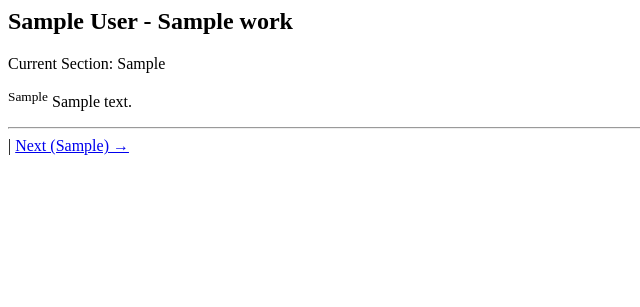
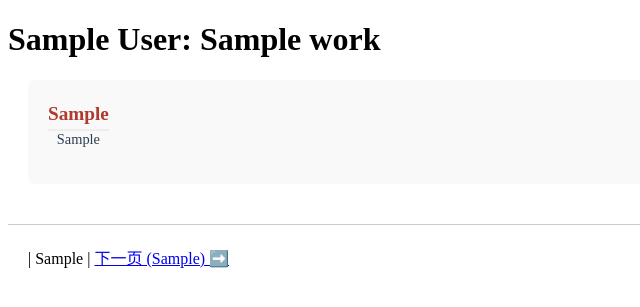
Before and after one commit to ayx-dg/latin_tool, a Django app: template templates/detail.html in a window 1280 px wide. Shown: the top 307 px of the page, without its empty margins (0-640 px from the left). Run offline with Django 5.2, Linux system fonts and the light colour scheme; tables that the repository leaves empty hold one stand-in row (values such as "Sample post"); the template is opened without the code that fills it: values that come from a table or form of the project are taken from there, most other values are stand-ins (such as "Sample title", 1, 10 or a date in 2020).

Commit message:
before js

```diff
--- a/templates/detail.html
+++ b/templates/detail.html
@@ -1,21 +1,69 @@
-<h2>{{ work.author }} - {{ work.title }}</h2>
-<p>Current Section: {{ current_path }}</p>
+<!DOCTYPE html>
+<html>
+<head>
+    <style>
+        .gloss-container {
+            line-height: 4; /* 为多层标注留出空间 */
+            margin: 20px;
+            padding: 20px;
+            background: #f9f9f9;
+            border-radius: 8px;
+        }
+        .word-box {
+            display: inline-flex;
+            flex-direction: column;
+            align-items: center;
+            margin-right: 12px;
+            vertical-align: top;
+            min-width: 50px;
+        }
+        .lat-w {
+            font-weight: bold;
+            font-size: 1.2em;
+            color: #b03a2e;
+            border-bottom: 2px solid #eee;
+            line-height: 1.5;
+        }
+        .mean-m {
+            font-size: 0.9em;
+            color: #2c3e50;
+            line-height: 1.2;
+        }
+        .gram-g {
+            font-size: 0.75em;
+            color: #7f8c8d;
+            font-style: italic;
+            line-height: 1.2;
+        }
+        .pagination { margin-top: 40px; padding: 20px; border-top: 1px solid #ccc; }
+    </style>
+</head>
+<body>
+    <h1>{{ work.author }}: {{ work.title }}</h1>
 
-<div class="text-content">
-    {% for s in segments %}
-    <p><sup>{{ s.n_value }}</sup> {{ s.text }}</p>
+    <div class="gloss-container">
+        {% if gloss_data %}
+            {% for item in gloss_data %}
+            <div class="word-box">
+                <span class="lat-w">{{ item.w }}</span>
+                <span class="mean-m">{{ item.m }}</span>
+                <span class="gram-g">{{ item.g }}</span>
+            </div>
             {% endfor %}
+        {% else %}
+            <p>{{ segments.0.text }} </p>
+            <p> (UNGLOSSED) </p>
+        {% endif %}
     </div>
 
-<hr>
-<nav class="pagigation">
+    <nav class="pagination">
         {% if prev_path %}
-    <a href="/work/{{ work.id }}/{{ prev_path }}/">← Previous ({{ prev_path }})</a>
+            <a href="{% url 'work_detail' work.id prev_path %}">⬅️ 上一页 ({{ prev_path }})</a>
         {% endif %}
-
-    |
-
+        | {{ current_path }} |
         {% if next_path %}
-    <a href="/work/{{ work.id }}/{{ next_path }}/">Next ({{ next_path }}) →</a>
+            <a href="{% url 'work_detail' work.id next_path %}">下一页 ({{ next_path }}) ➡️</a>
         {% endif %}
     </nav>
+</body>
+</html>
```
Also changed, not shown: MyDjango/settings.py (+9 -1 lines), index/views.py (+24 -2 lines), pyproject.toml (+9 -0 lines), 1 other file. Lines whose indentation alone changed are shown as unchanged.
